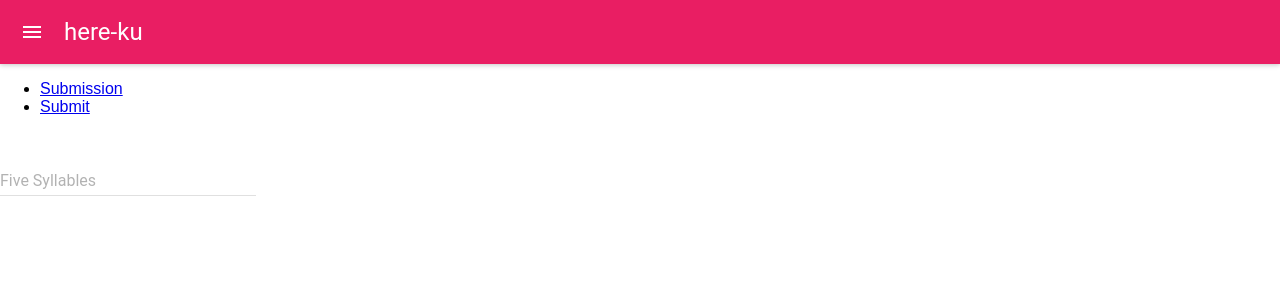
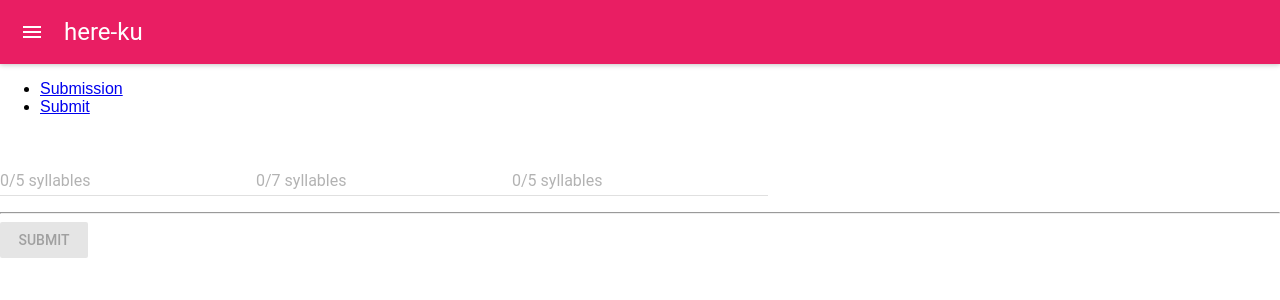
Before and after one commit to jtellis/here-ku, a React (Create React App) app: page /submit in a window 1280 px wide. Shown: the top 300 px of the page. Built offline with nearby package versions, Linux system fonts and the light colour scheme; no server answers; what react-tap-event-plugin would draw is missing.

Commit message:
Validate form based on Haiku 5-7-5 syllable format

```diff
--- a/package.json
+++ b/package.json
@@ -10,7 +10,8 @@
     "react": "^15.4.2",
     "react-dom": "^15.4.2",
     "react-router": "^3.0.2",
-    "react-tap-event-plugin": "^2.0.1"
+    "react-tap-event-plugin": "^2.0.1",
+    "syllable": "^2.0.0"
   },
   "scripts": {
     "start": "react-scripts start",
--- a/src/components/CreateSubmission.js
+++ b/src/components/CreateSubmission.js
@@ -1,9 +1,9 @@
 import React, {Component} from 'react'
-import SubmissionForm from './SubmissionForm'
+import SubmissionFormContainer from './SubmissionFormContainer'
 
 class CreateSubmission extends Component {
   render() {
-    return <SubmissionForm />
+    return <SubmissionFormContainer />
   }
 }
 
--- a/src/components/SubmissionForm.js
+++ b/src/components/SubmissionForm.js
@@ -1,12 +1,33 @@
 import React from 'react'
 import TextField from 'material-ui/TextField'
-
+import RaisedButton from 'material-ui/RaisedButton'
 
 const SubmissionForm = (props) => (
-  <TextField
-    hintText='Five Syllables'
-    floatingLabelText='Five Syllables'
-  />
+  <form>
+    <TextField
+      data-allowed-syllables={5}
+      name='one'
+      onChange={(e) => props.changeHandler(e)}
+      floatingLabelText={`${props.lines.one.syllables}/5 syllables`}
+    />
+    <TextField
+      data-allowed-syllables={7}
+      name='two'
+      onChange={(e) => props.changeHandler(e)}
+      floatingLabelText={`${props.lines.two.syllables}/7 syllables`}
+    />
+    <TextField
+      data-allowed-syllables={5}
+      name='three'
+      onChange={(e) => props.changeHandler(e)}
+      floatingLabelText={`${props.lines.three.syllables}/5 syllables`}
+    />
+    <hr />
+    <RaisedButton
+      label="Submit"
+      disabled={!props.valid}
+    />
+  </form>
 )
 
 export default SubmissionForm
--- /dev/null
+++ b/src/components/SubmissionFormContainer.js
@@ -0,0 +1,54 @@
+import React, {Component} from 'react'
+import syllable from 'syllable'
+import SubmissionForm from './SubmissionForm'
+
+
+class SubmissionFormContainer extends Component {
+  constructor(props) {
+    super(props)
+    this.state = {
+      valid: false,
+      lines: {
+        one: {
+          syllables: 0,
+          valid: false
+        },
+        two: {
+          syllables: 0,
+          valid: false
+        },
+        three: {
+          syllables: 0,
+          valid: false
+        }
+      }
+    }
+  }
+  changeHandler = (e) => {
+    const allowedSyllables = parseInt(e.target.dataset.allowedSyllables)
+    const syllableCount = syllable(e.target.value)
+    const line = e.target.name
+    let lineValid = syllableCount === allowedSyllables ? true : false
+    let lineState = {syllables: syllableCount, valid: lineValid}
+    const {one, two, three} = this.state.lines
+
+    this.setState((prevState) => {
+      let nextState = prevState
+      nextState.lines[line] = lineState
+      const {one, two, three} = nextState.lines
+      nextState.valid = one.valid && two.valid && three.valid
+      return nextState
+    })
+  }
+  render() {
+    return (
+      <SubmissionForm
+        valid={this.state.valid}
+        lines={this.state.lines}
+        changeHandler={this.changeHandler}
+      />
+    )
+  }
+}
+
+export default SubmissionFormContainer
```
Also changed, not shown: 1 other file (tests, documents, lock files or other folders).
